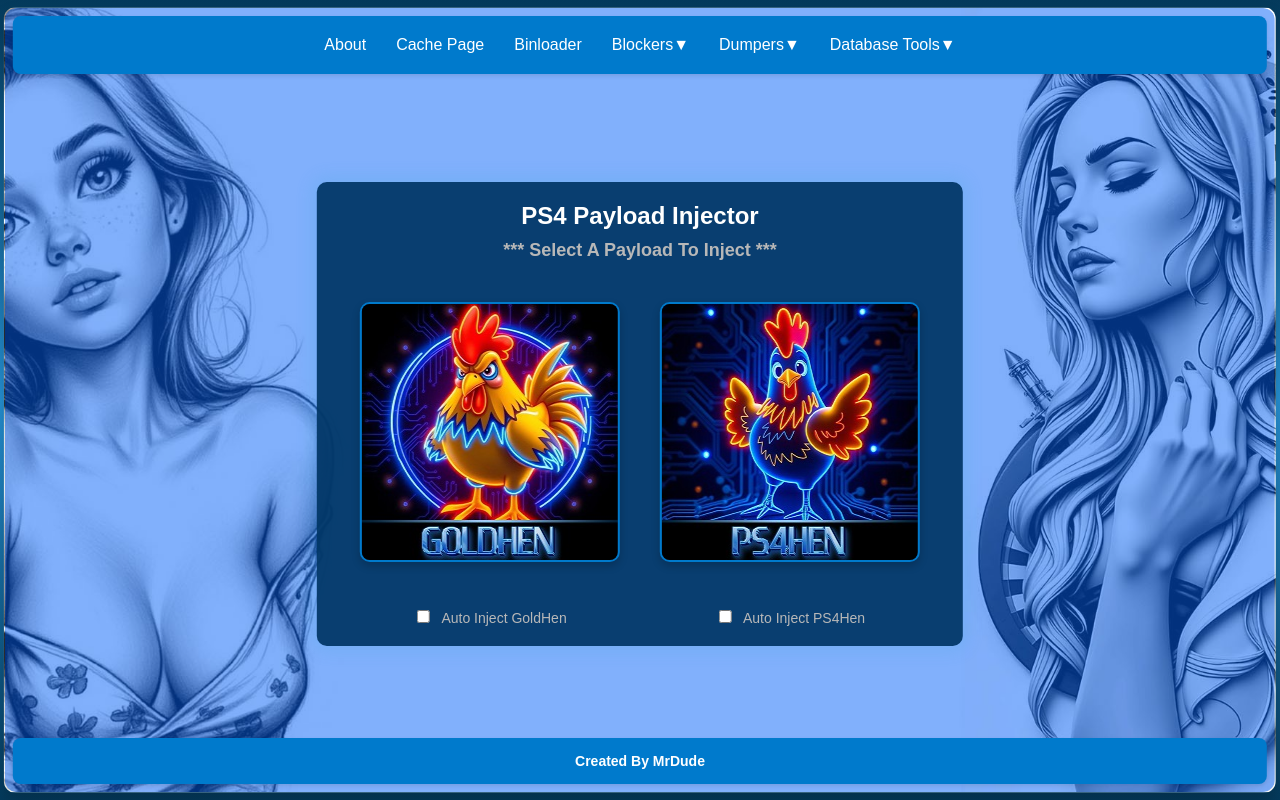
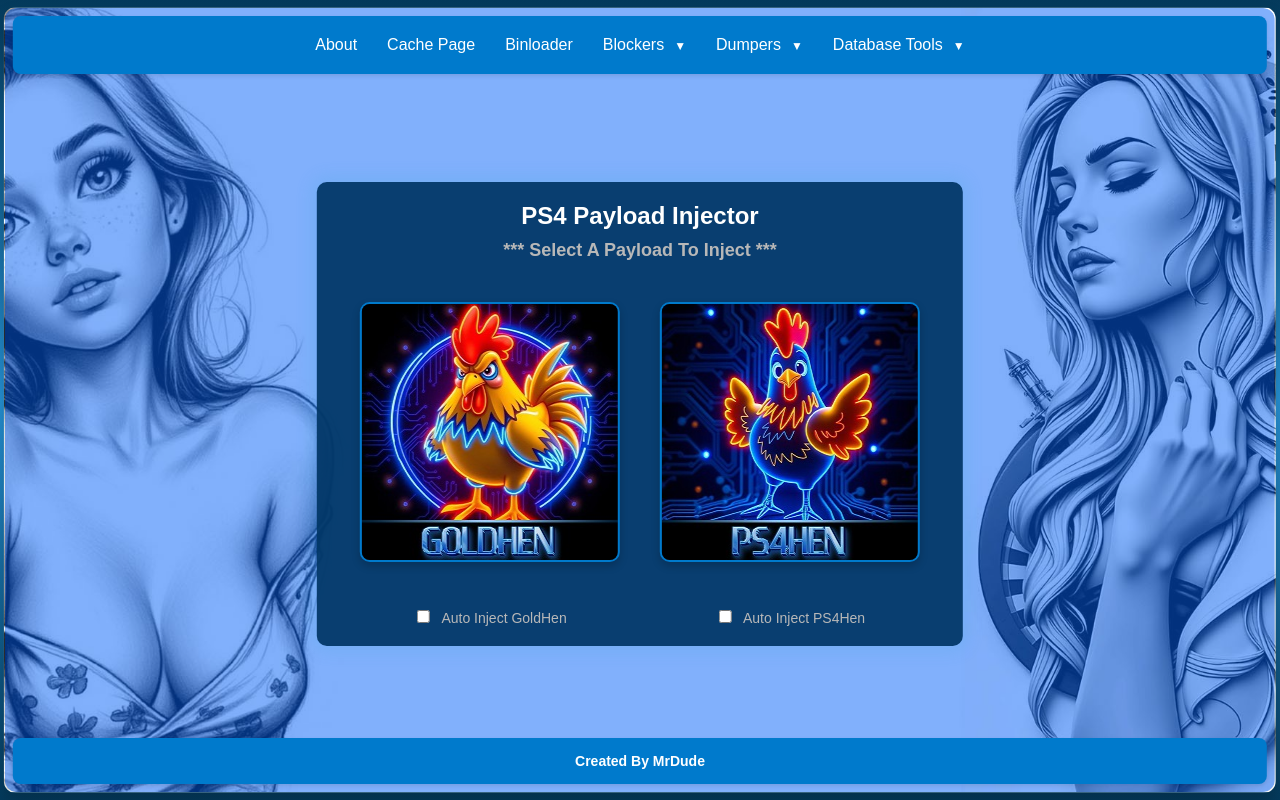
Before and after one commit to mrdude2478/mrdude2478.github.io, a PHP site: page / in a window 1280 px wide. Run offline with PHP 8.4, Linux system fonts and the light colour scheme.

Commit message:
Update index.css

```diff
--- a/css/index.css
+++ b/css/index.css
@@ -91,6 +91,11 @@ body {
 	position: relative;
 	z-index: 4;
 }
+
+.navbar .arrow {
+            font-size: 12px;
+            margin-left: 10px;
+        }
 
 /* All navbar items have same style - including dropdown triggers */
 .navbar a, .dropbtn {
@@ -651,4 +656,5 @@ body.esp32-visible #lapse-toggle {
 	list-style-position: outside;
 	padding-left: 20px;
 	color: #03fc3d;
+
 }
```
